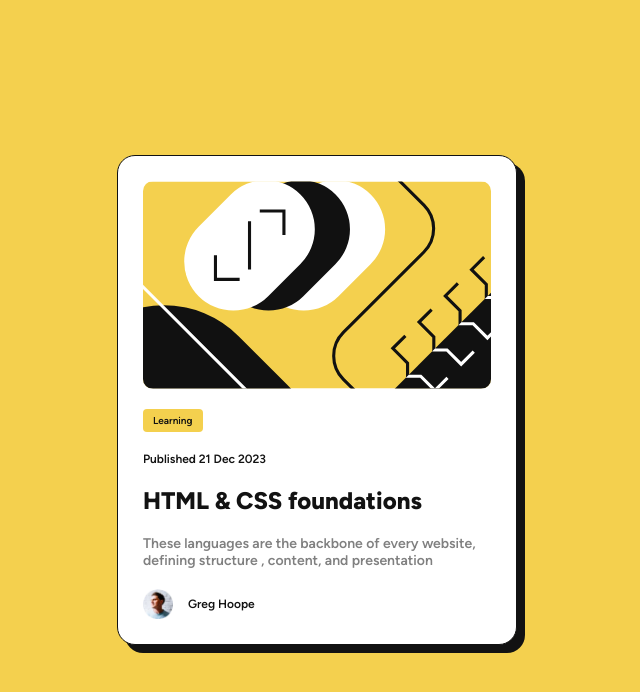
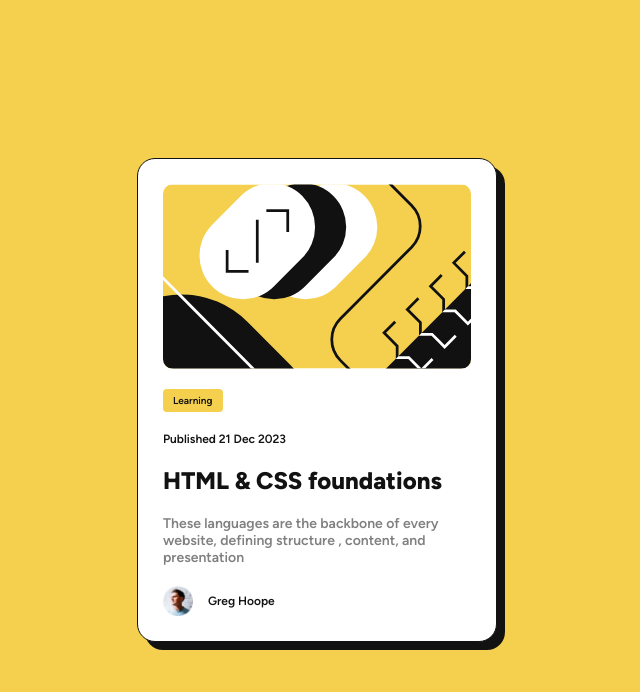
Before and after one commit to StrCode/Blog-Preview, a website: page index.html in a window 1280 px wide. Shown: the whole page, without its empty margins (323-963 px from the left). Drawn offline with Linux system fonts and the light colour scheme.

Commit message:
max width changed

```diff
--- a/app/scss/components/card.scss
+++ b/app/scss/components/card.scss
@@ -2,7 +2,7 @@
   display: flex;
   flex-direction: column;
   background-color: var(--color-white);
-  max-width: 40rem;
+  max-width: 36rem;
   gap: 2rem;
   padding: 2.5rem 2.5rem;
   border: 1px solid var(--color-black);
```
Also changed, not shown: dist/style.css, 1 other file.
